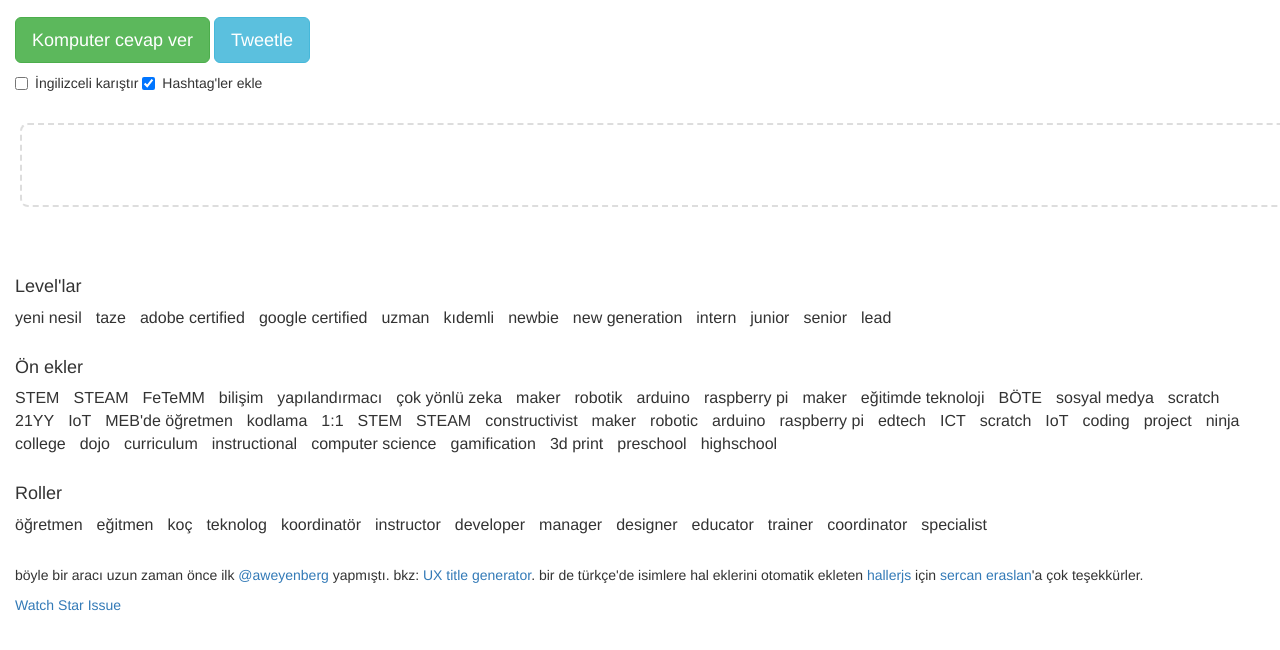
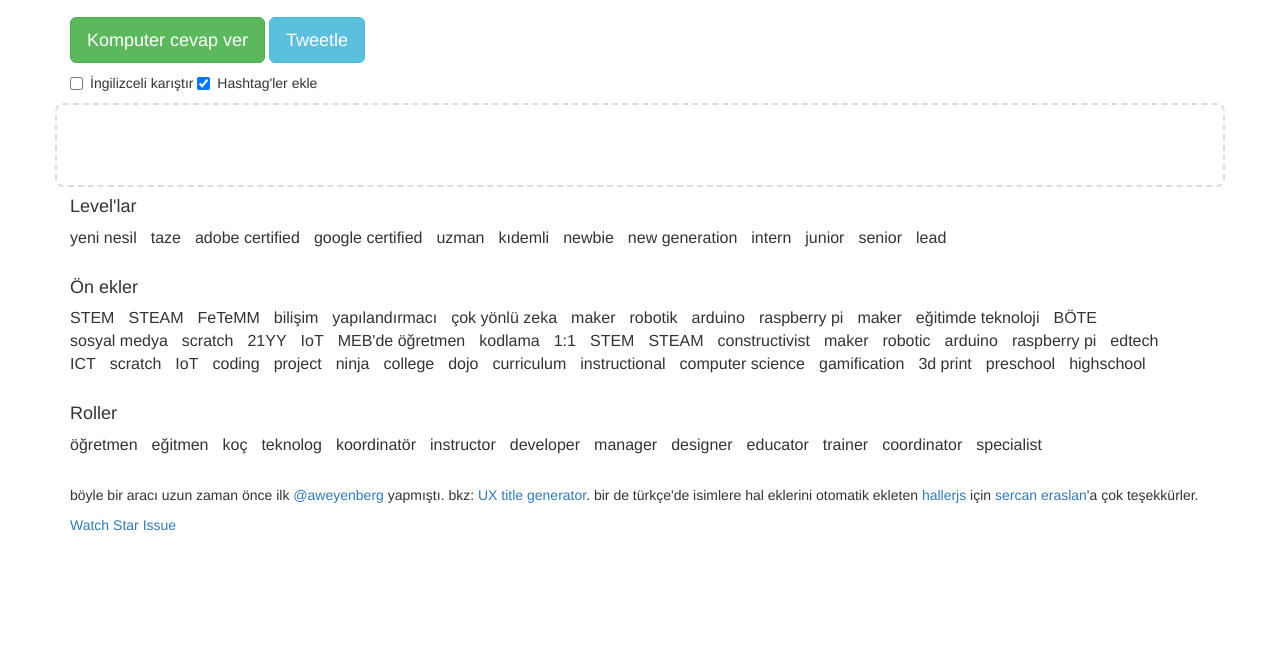
Before and after one commit to caner/edutitlegenerator, a plain HTML site: page index.html in a window 1280 px wide. Shown: the part 102-752 px from the top of the page. Drawn offline with nearby package versions, Linux system fonts and the light colour scheme.

Commit message:
layout yapısı değiştirildi

```diff
--- a/index.html
+++ b/index.html
@@ -26,7 +26,6 @@
             min-height: 6em;
             border: 2px dashed #DDD;
             border-radius: 8px;
-            margin: 20px 20px 60px 20px;
         }
 
         div#sonuclar h1 {
@@ -37,7 +36,7 @@
 </head>
 
 <body>
-    <div class="container-fluid">
+    <div class="container">
         <div id="kimdir" class="row">
             <div class="col-xs-12 col-sm-12 col-md-12">
 
```
